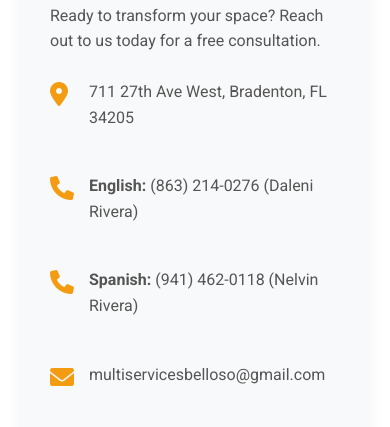
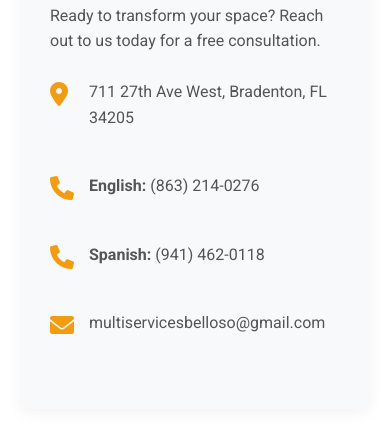
Before and after one commit to multiservicesbelloso/multiservicesbelloso.github.io, a plain HTML site: page index.html in a window 390 px wide. Shown: the part 6030-6457 px from the top of the page. Drawn offline with nearby package versions, Linux system fonts and the light colour scheme.

Commit message:
Generalize phone numbers

```diff
--- a/index.html
+++ b/index.html
@@ -245,11 +245,11 @@
                         </div>
                         <div class="contact-item">
                             <i class="fas fa-phone"></i>
-                            <p><strong>English:</strong> (863) 214-0276 (Daleni Rivera)</p>
+                            <p><strong>English:</strong> (863) 214-0276</p>
                         </div>
                         <div class="contact-item">
                             <i class="fas fa-phone"></i>
-                            <p><strong>Spanish:</strong> (941) 462-0118 (Nelvin Rivera)</p>
+                            <p><strong>Spanish:</strong> (941) 462-0118</p>
                         </div>
                         <div class="contact-item">
                             <i class="fas fa-envelope"></i>
```
